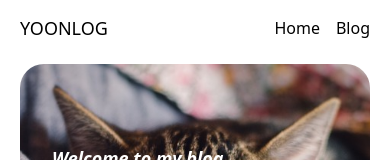
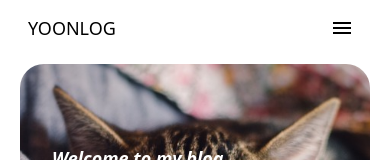
Before and after one commit to lyeejj/nextjs-blog, a Next.js app: page / in a window 390 px wide. Shown: the top 160 px of the page. Built offline with nearby package versions, Linux system fonts and the light colour scheme.

Commit message:
feat: 반응형 메뉴 적용을 위한 Navigation, Header 컴포넌트 변경

```diff
--- a/components/Header.tsx
+++ b/components/Header.tsx
@@ -1,8 +1,16 @@
 import Head from "next/head";
 import Navigation from "./Navigation";
 import Link from "next/link";
+import { useState } from "react";
+import { MdMenu, MdClose } from "react-icons/md";
 
 const Header = () => {
+  const [toggleOpen, setToggleOpen] = useState(false);
+
+  const handleToggle = () => {
+    setToggleOpen((prev) => !prev);
+  };
+
   return (
     <>
       <Head>
@@ -11,12 +19,16 @@ const Header = () => {
       <header className="w-full sticky top-0 left-0 z-10 px-5 bg-white h-12 max-w-3xl my-1">
         <div className="w-full h-12 flex items-center justify-between">
           <div className="flex flex-row items-center">
-            <Link href="/" className="font-extralight text-lg">
+            <Link href="/" className="mx-2 font-extralight text-lg">
               YOONLOG
             </Link>
           </div>
           <Navigation />
+          <button onClick={handleToggle} className="md:hidden w-10 relative">
+            {!toggleOpen ? <MdMenu size={24} /> : <MdClose size={24} />}
+          </button>
         </div>
+        {toggleOpen && <Navigation type="toggle" handleToggle={handleToggle} />}
       </header>
     </>
   );
--- a/components/Navigation.tsx
+++ b/components/Navigation.tsx
@@ -1,14 +1,30 @@
 import { nav } from "@/data/nav";
 import Link from "next/link";
 
-const Navigation = () => {
+interface INavProps {
+  type?: "toggle" | "navbar";
+  handleToggle?: () => void;
+}
+
+const Navigation = ({ type = "navbar", handleToggle }: INavProps) => {
   return (
-    <nav className="flex items-center gap-4 font-extralight">
+    <nav
+      className={
+        type === "navbar"
+          ? "md:flex hidden items-center gap-4 font-extralight"
+          : "absolute top-12 left-0 w-screen flex flex-col gap-2 px-4 pt-2 pb-4 font-extralight rounded-b-xl bg-gray-100 md:hidden"
+      }
+    >
       {nav.map((item) => (
         <Link
           href={item.location}
           key={item.title}
-          className="hover:font-medium transition-all"
+          className={
+            type === "navbar"
+              ? "hover:font-medium transition-all"
+              : "hover:font-medium transition-all hover:bg-green-300 rounded-md px-2 py-1"
+          }
+          onClick={handleToggle}
         >
           {item.title}
         </Link>
```
